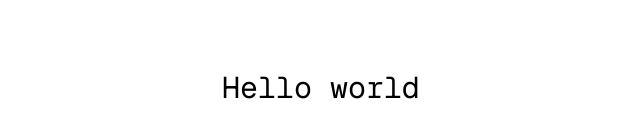
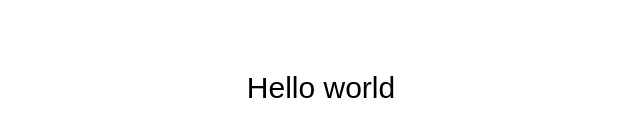
Before and after one commit to damjanschmid/website, a Next.js app: page / in a window 1280 px wide. Shown: the part 312-450 px from the top of the page, without its empty margins (319-959 px from the left). Built offline with nearby package versions, Linux system fonts and the light colour scheme.

Commit message:
Refactor main styling in Home component by removing unnecessary font-mono class

```diff
--- a/src/app/page.tsx
+++ b/src/app/page.tsx
@@ -1,7 +1,7 @@
 export default function Home() {
   return (
     <div className="flex min-h-screen items-center justify-center bg-white">
-      <main className="text-3xl font-mono text-black">
+      <main className="text-3xl text-black">
         Hello world
       </main>
     </div>
```
